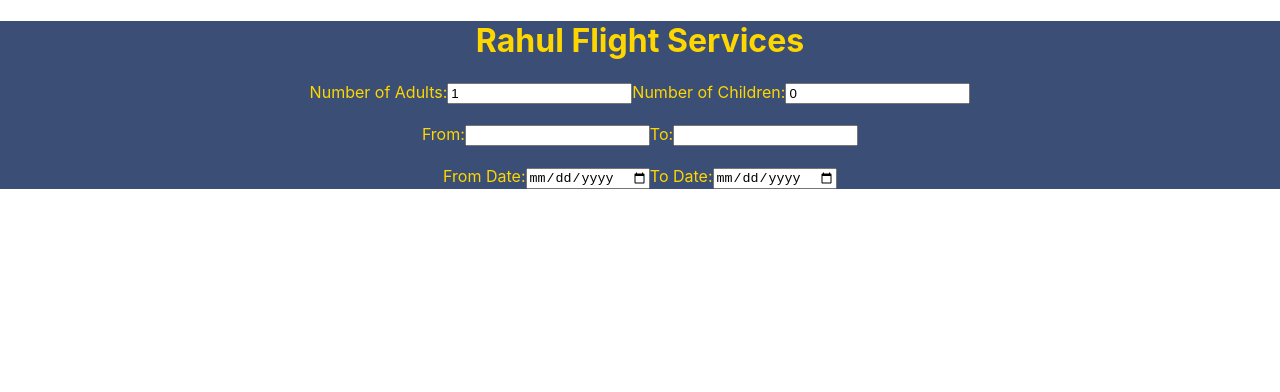
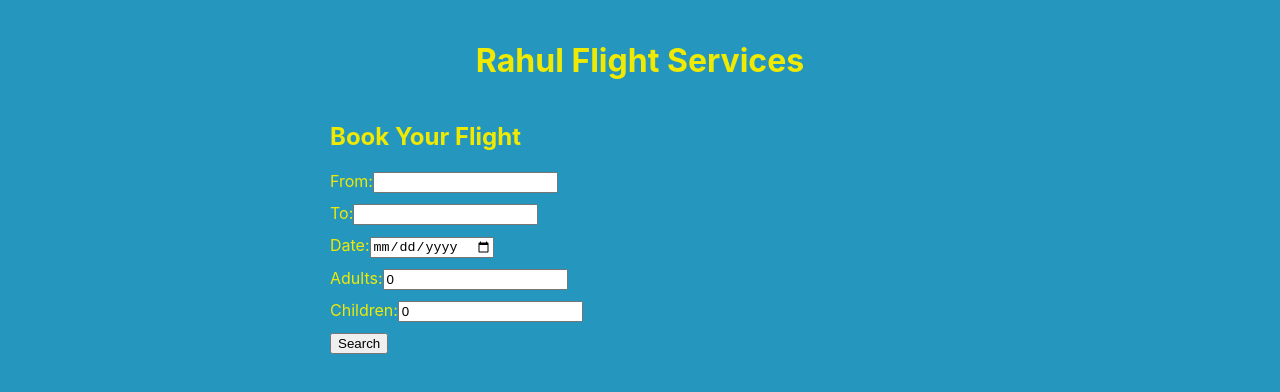
Before and after one commit to rahul2009suresh/airplane-booking, a React (Create React App) app: page / in a window 1280 px wide. Shown: the top 392 px of the page. Built offline with nearby package versions, Linux system fonts and the light colour scheme.

Commit message:
freshstart

```diff
--- a/src/App.js
+++ b/src/App.js
@@ -1,83 +1,92 @@
 import React, { useState } from 'react';
-import './App.css';
 
 function App() {
-  const [adults, setAdults] = useState(1);
+  const [from, setFrom] = useState('');
+  const [to, setTo] = useState('');
+  const [date, setDate] = useState('');
+  const [adults, setAdults] = useState(0);
   const [children, setChildren] = useState(0);
-  const [fromDate, setFromDate] = useState('');
-  const [toDate, setToDate] = useState('');
-  const [fromLocation, setFromLocation] = useState('');
-  const [toLocation, setToLocation] = useState('');
   const [searchResults, setSearchResults] = useState([]);
 
   const handleSearch = () => {
-    const results = generateSearchResults(adults, children, fromDate, toDate, fromLocation, toLocation);
-    setSearchResults(results);
+    // Perform search with API call and update searchResults state
+    setSearchResults([
+      {
+        name: 'Rahul Airlines',
+        fromTime: '10:00 AM',
+        toTime: '2:00 PM',
+        cost: '$200'
+      },
+      {
+        name: 'Rahul Express',
+        fromTime: '11:00 AM',
+        toTime: '3:00 PM',
+        cost: '$180'
+      },
+      {
+        name: 'Rahul Connect',
+        fromTime: '12:00 PM',
+        toTime: '4:00 PM',
+        cost: '$220'
+      }
+    ]);
   };
 
-  const generateSearchResults = (numAdults, numChildren, fromDate, toDate, fromLocation, toLocation) => {
-    // Generate random search results based on user input
-    const airlines = ["Delta", "United", "American", "Southwest", "Alaska"];
-    const results = [];
-
-    for (let i = 0; i < 5; i++) {
-      const airline = airlines[i];
-      const numSeats = Math.floor(Math.random() * (numAdults + numChildren)) + 1;
-      const pricePerSeat = Math.floor(Math.random() * 300) + 100;
-      const totalPrice = numSeats * pricePerSeat;
-      const fromTime = Math.floor(Math.random() * 24);
-      const toTime = Math.floor(Math.random() * 24);
-
-      results.push({
-        airline: airline,
-        numSeats: numSeats,
-        pricePerSeat: pricePerSeat,
-        totalPrice: totalPrice,
-        fromTime: fromTime,
-        toTime: toTime
-      });
-    }
-
-    return results;
-  }
-
   return (
-    <div className="App" style={{backgroundColor: "#3b4e75"}}>
-      <h1 style={{color: "#FFD700"}}>Rahul Flight Services</h1>
-      <div className="search-form" style={{display: "flex", flexDirection: "column", gap: "20px"}}>
-        <div className="input-group">
-          <label className="label" style={{color: "#FFD700"}}>
-            Number of Adults:
-            <input className="input" type="number" value={adults} onChange={(e) => setAdults(e.target.value)} />
-          </label>
-          <label className="label" style={{color: "#FFD700"}}>
-            Number of Children:
-            <input className="input" type="number" value={children} onChange={(e) => setChildren(e.target.value)} />
-          </label>
+    <div style={{ backgroundColor: '#2596be', color: '#F0ea03', minHeight: '100vh', padding: '20px' }}>
+      <h1 style={{ textAlign: 'center' }}>Rahul Flight Services</h1>
+      <div style={{ display: 'flex', justifyContent: 'center' }}>
+        <div style={{ width: '50%', minWidth: '500px' }}>
+          <h2>Book Your Flight</h2>
+          <div style={{ display: 'flex', flexDirection: 'column', gap: '10px' }}>
+            <div>
+              <label htmlFor="from">From:</label>
+              <input type="text" id="from" value={from} onChange={(e) => setFrom(e.target.value)} />
+            </div>
+            <div>
+              <label htmlFor="to">To:</label>
+              <input type="text" id="to" value={to} onChange={(e) => setTo(e.target.value)} />
+            </div>
+            <div>
+              <label htmlFor="date">Date:</label>
+              <input type="date" id="date" value={date} onChange={(e) => setDate(e.target.value)} />
+            </div>
+            <div>
+              <label htmlFor="adults">Adults:</label>
+              <input type="number" id="adults" value={adults} onChange={(e) => setAdults(Math.max(0, parseInt(e.target.value)))} />
+            </div>
+            <div>
+              <label htmlFor="children">Children:</label>
+              <input type="number" id="children" value={children} onChange={(e) => setChildren(Math.max(0, parseInt(e.target.value)))} />
+            </div>
+            <div>
+              <button onClick={handleSearch}>Search</button>
+            </div>
+          </div>
         </div>
-        <div className="input-group">
-          <label className="label" style={{color: "#FFD700"}}>
-            From:
-            <input className="input" type="text" value={fromLocation} onChange={(e) => setFromLocation(e.target.value)} />
-          </label>
-          <label className="label" style={{color: "#FFD700"}}>
-            To:
-            <input className="input" type="text" value={toLocation} onChange={(e) => setToLocation(e.target.value)} />
-          </label>
+      </div>
+      <div style={{ display: 'flex', justifyContent: 'center', marginTop: '20px' }}>
+        <div style={{ width: '50%', minWidth: '500px', display: 'flex', flexDirection: 'column', gap: '20px' }}>
+          {searchResults.length > 0 && (
+            <div style={{ display: 'flex', justifyContent: 'space-between', alignItems: 'center', backgroundColor: '#F0ea03', padding: '10px' }}>
+              <div style={{ fontWeight: 'bold' }}>Flight Name</div>
+              <div style={{ fontWeight: 'bold' }}>Departure Time</div>
+              <div style={{ fontWeight: 'bold' }}>Arrival Time</div>
+              <div style={{ fontWeight: 'bold' }}>Cost</div>
+            </div>
+          )}
+          {searchResults.map((result, index) => (
+            <div key={index} style={{ backgroundColor: '#F0ea03', padding: '10px', display: 'flex', justifyContent: 'space-between', alignItems: 'center', boxShadow: '0 0 10px rgba(0,0,0,0.2)', borderRadius: '5px' }}>
+              <div>{result.name}</div>
+              <div>{result.fromTime}</div>
+              <div>{result.toTime}</div>
+              <div>{result.cost}</div>
+            </div>
+          ))}
         </div>
-        <div className="input-group">
-  <label className="label" style={{color: "#FFD700"}}>
-    From Date:
-    <input className="input" type="date" value={fromDate} onChange={(e) => setFromDate(e.target.value)} />
-  </label>
-  <label className="label" style={{color: "#FFD700"}}>
-    To Date:
-    <input className="input" type="date" value={toDate} onChange={(e) => setToDate(e.target.value)} />
-  </label>
-</div>
-</div>
-</div>
-  )
+      </div>
+    </div>
+  );
 }
 
 export default App;
```
